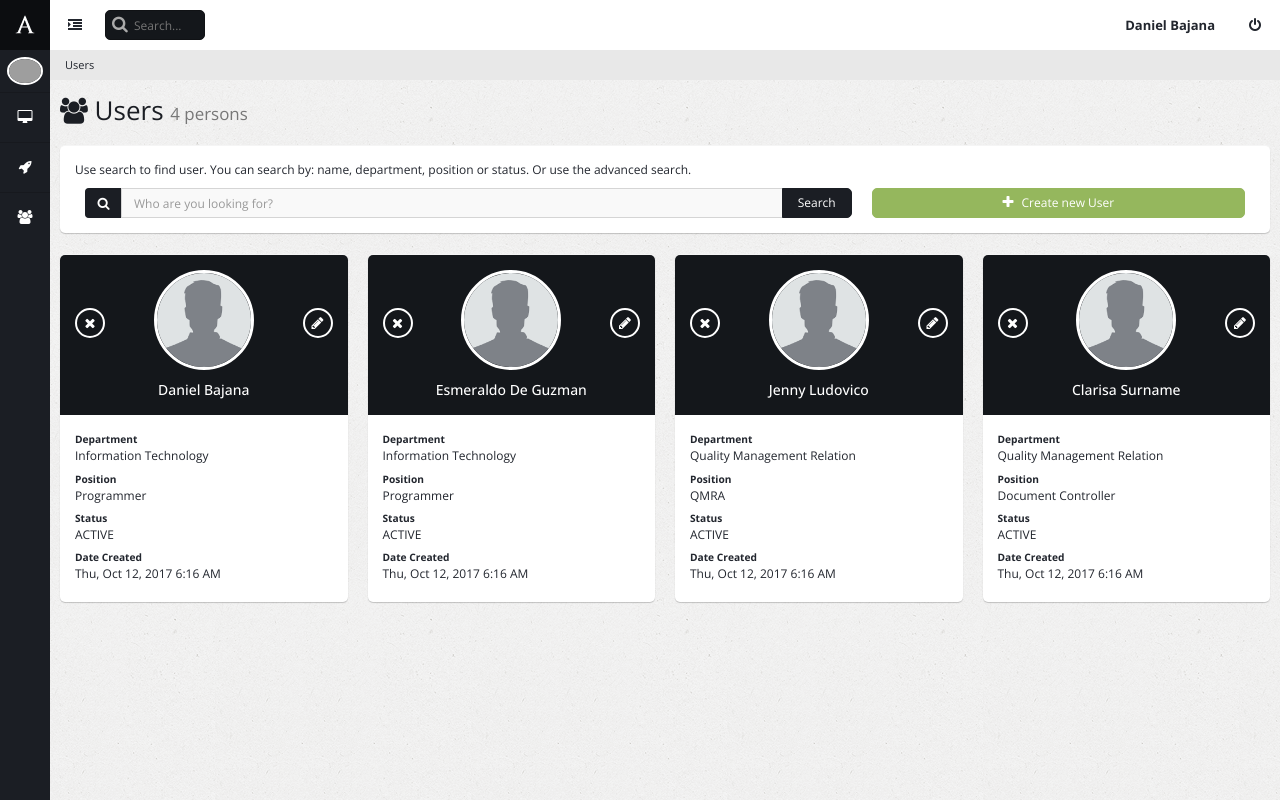
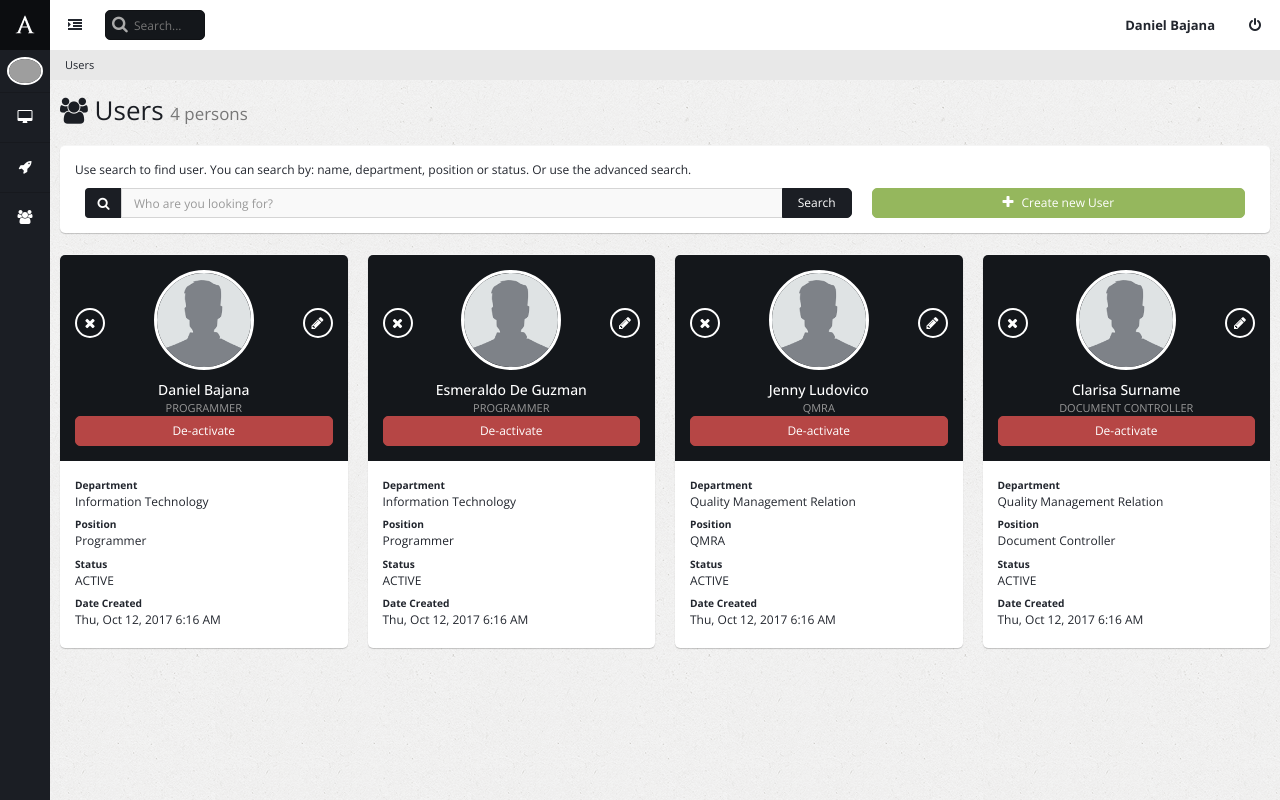
Before and after one commit to chikito29/na, a Laravel app: page /users in a window 1280 px wide. Run offline with Laravel 8, Linux system fonts and the light colour scheme; a user stored in the database is signed in; data comes from the database, SQL or seed files in the repository; settings files or empty folders that the repository lacks are supplied; parts of the project's set-up code (start-up, migrations or seed data) failed here and were passed over; some libraries are stand-ins or nearby versions; grey boxes are pictures that could not be loaded.

Commit message:
added activate/de-activate button

```diff
--- a/resources/views/users/index.blade.php
+++ b/resources/views/users/index.blade.php
@@ -72,11 +72,16 @@
                             </div>
                             <div class="profile-data">
                                 <div class="profile-data-name">{{ $user->fullName() }}</div>
-                                <div class="profile-data-title">{{ strtoupper($user->role) }}</div>
+                                <div class="profile-data-title">{{ strtoupper($user->position) }}</div>
+                                @if($user->employment_status == 'active')
+                                    <button class="btn btn-danger btn-block">De-activate</button>
+                                @else
+                                    <button class="btn btn-success btn-block">Activate</button>
+                                @endif
                             </div>
                             <div class="profile-controls">
-                                <a href="#" class="profile-control-left"><span class="fa fa-times"></span></a>
-                                <a href="{{ route('users.edit', $user->id) }}" class="profile-control-right"><span class="fa fa-pencil"></span></a>
+                                    <a href="#" class="profile-control-left"><span class="fa fa-times"></span></a>
+                                    <a href="{{ route('users.edit', $user->id) }}" class="profile-control-right"><span class="fa fa-pencil"></span></a>
                             </div>
                         </div>
                         <div class="panel-body">
```
